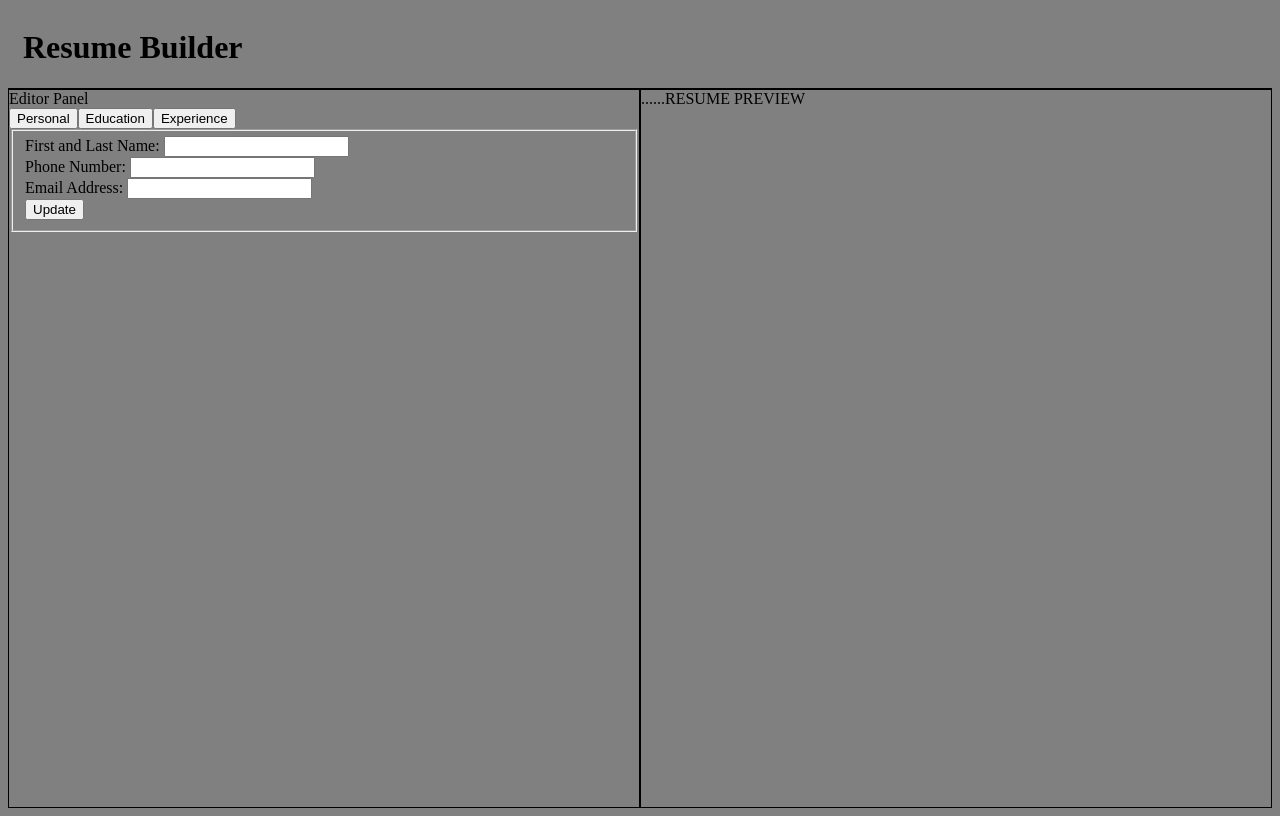
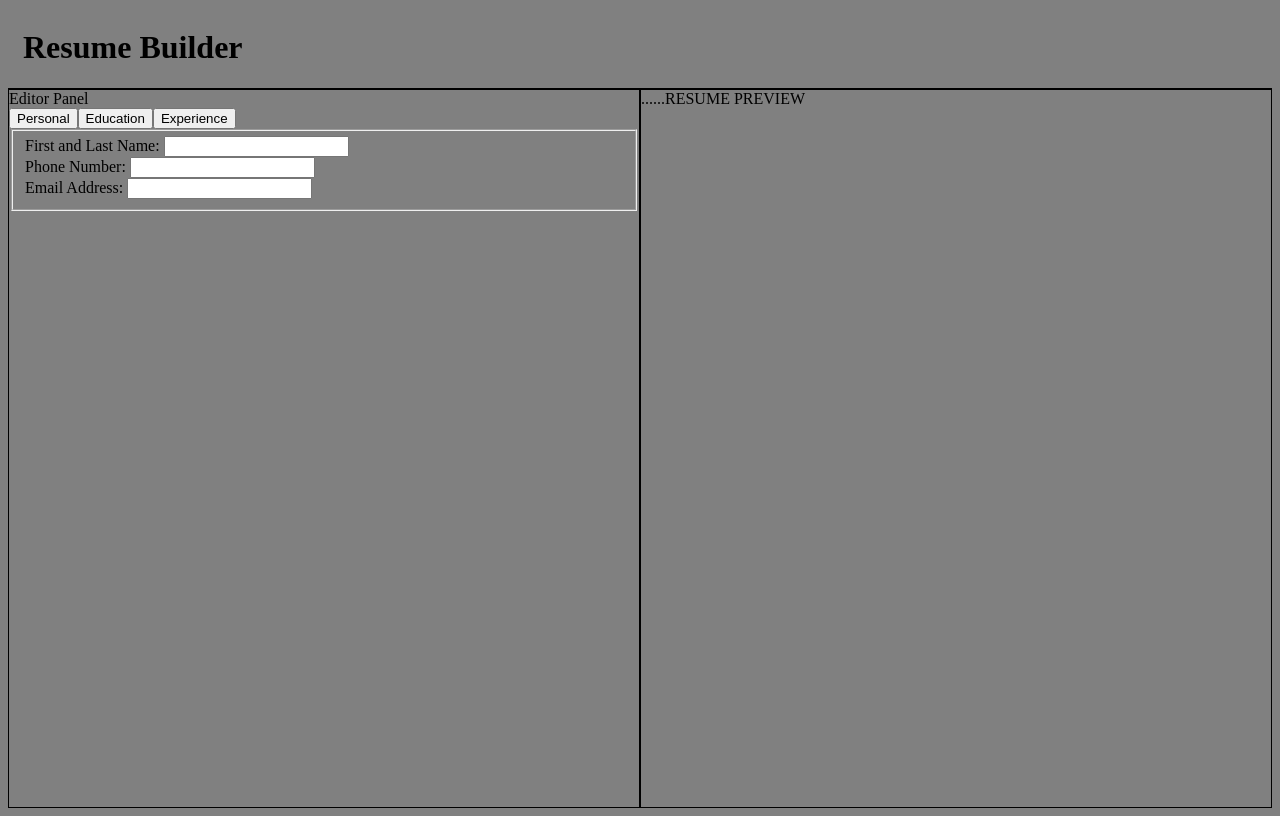
Before and after one commit to anuragmaganti/ResumeLoomr, a React (Vite) app: page / in a window 1280 px wide. Built offline with nearby package versions, Linux system fonts and the light colour scheme.

Commit message:
removed unnessesary update button

```diff
--- a/src/components/forms/personalForm.jsx
+++ b/src/components/forms/personalForm.jsx
@@ -28,7 +28,6 @@ export default function PersonalForm({personal,setResume}) {
                     <label htmlFor="email">Email Address: </label>
                     <input type="text" id="email" name="email" value={personal.email} onChange={(e)=>updatePersonal(e)}/>
                     <div></div>
-                    <button type="submit">Update</button>
                 </form>
             </fieldset>
         </div>
```
